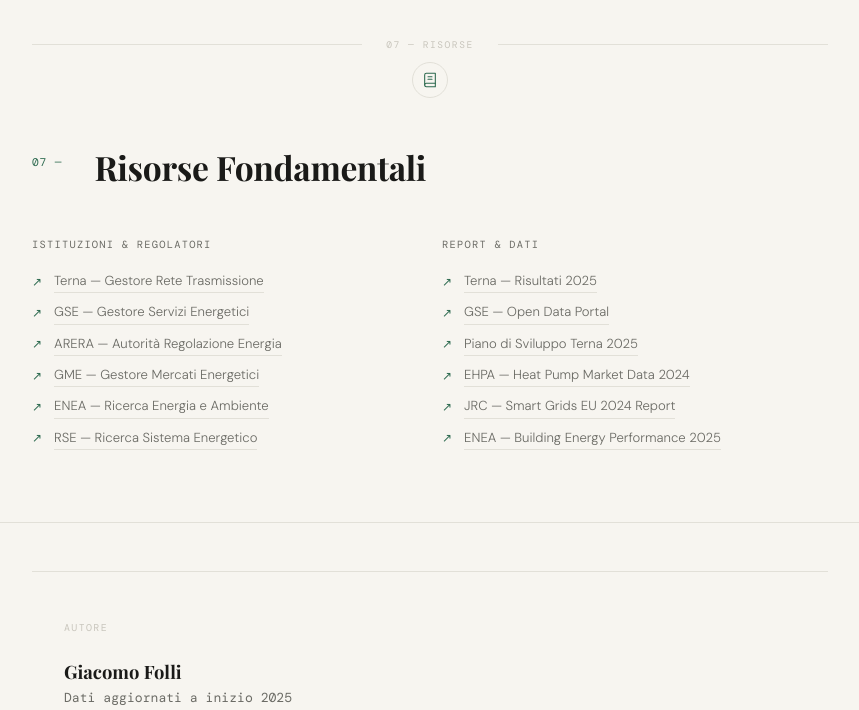
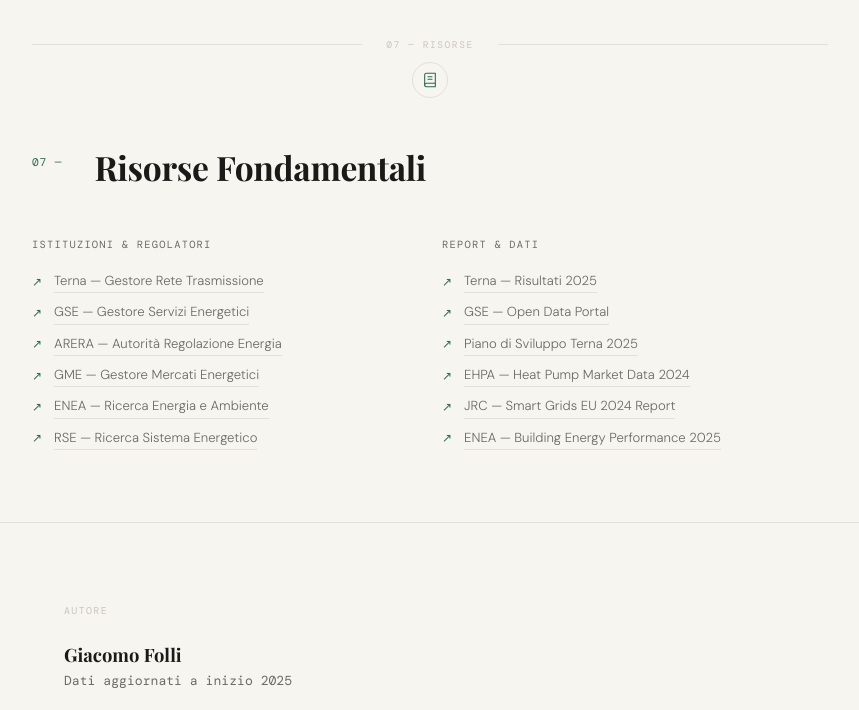
Before and after one commit to giacomo-folli/energy, a plain HTML site: page index.html in a window 1280 px wide. Shown: the part 6992-7702 px from the top of the page, without its empty margins (210-1069 px from the left). Drawn offline with nearby package versions, Linux system fonts and the light colour scheme.

Commit message:
remove footer space

```diff
--- a/index.html
+++ b/index.html
@@ -567,8 +567,9 @@
       </div>
     </section>
   </main>
+
   <footer>
-    <div style="max-width:860px; margin:0 auto; padding: 3rem 2rem 2.5rem; border-top: 1px solid var(--border);">
+    <div style="max-width:860px; margin:0 auto; padding: 2rem;">
       <p
         style="font-family:var(--mono); font-size:0.62rem; letter-spacing:0.14em; text-transform:uppercase; color:#c8c5bc; margin-bottom:1.5rem;">
         Autore</p>
```
